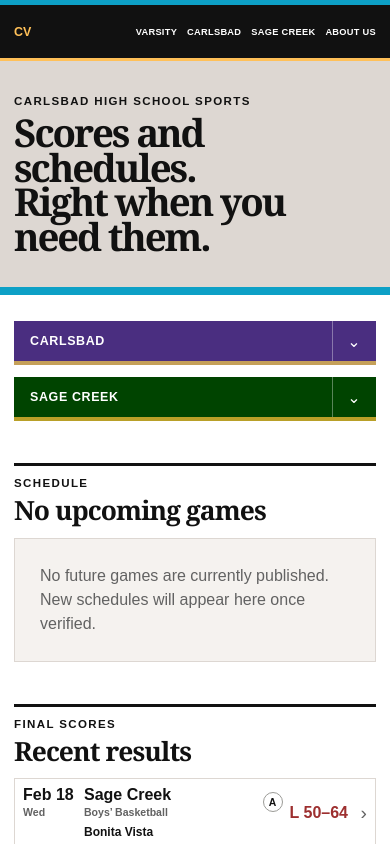
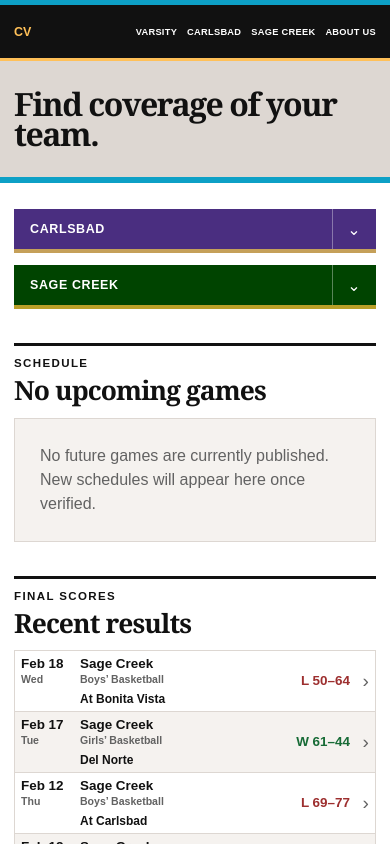
Before and after one commit to mattwilhalme/carlsbad-varsity, a Next.js app: page / in a window 390 px wide. Shown: the top 844 px of the page. Built offline with nearby package versions, Linux system fonts and the light colour scheme.

Commit message:
Condense schedules and simplify team identity

```diff
--- a/src/app/globals.css
+++ b/src/app/globals.css
@@ -14,10 +14,10 @@
 .nav-inner, .sport-links { display: flex; gap: 24px; overflow-x: auto; }
 .school-nav a, .sport-nav a { padding: 18px 0 15px; font-size: .74rem; font-weight: 800; letter-spacing: .06em; text-transform: uppercase; text-decoration: none; white-space: nowrap; border-bottom: 3px solid transparent; }
 .school-nav a[aria-current="page"], .school-nav a:hover { color: var(--city-gold); border-color: var(--city-gold); }
-.home-intro { padding: clamp(34px, 6vw, 68px) 0; color: #111; background: var(--city-sand); border-bottom: 8px solid var(--city-blue); }
-.home-intro h1 { max-width: 880px; margin: 8px 0 0; font: 900 clamp(2.4rem, 6vw, 5.2rem)/.9 Georgia, "Times New Roman", serif; letter-spacing: -.055em; }
+.home-intro { padding: clamp(28px, 4vw, 44px) 0; color: #111; background: var(--city-sand); border-bottom: 6px solid var(--city-blue); }
+.home-intro h1 { max-width: 880px; margin: 0; font: 900 clamp(2rem, 4vw, 3.5rem)/.94 Georgia, "Times New Roman", serif; letter-spacing: -.045em; }
 .home-dashboard { padding-block: 26px 80px; }
-.school-selectors { display: flex; flex-wrap: wrap; gap: 12px; margin-bottom: 42px; }
+.school-selectors { display: flex; flex-wrap: wrap; gap: 12px; width: min(100%, 900px); margin: 0 auto 32px; }
 .school-selector { position: relative; display: grid; grid-template-columns: auto 42px; color: white; background: var(--team-primary); border-bottom: 4px solid var(--team-gold); }
 .school-selector > a { min-width: 150px; padding: 13px 16px; font-size: .78rem; font-weight: 900; letter-spacing: .05em; text-decoration: none; text-transform: uppercase; }
 .school-selector details { border-left: 1px solid rgb(255 255 255 / .35); }
@@ -27,12 +27,12 @@
 .school-sport-menu { position: absolute; top: calc(100% + 4px); right: 0; display: grid; min-width: 210px; padding: 7px; color: var(--ink); background: white; border: 1px solid var(--line); box-shadow: 0 12px 28px rgb(0 0 0 / .16); }
 .school-sport-menu a { padding: 11px 12px; font-size: .78rem; font-weight: 800; text-decoration: none; }
 .school-sport-menu a:hover { background: var(--wash); }
-.home-section { margin-top: 42px; }
+.home-section { width: min(100%, 900px); margin: 34px auto 0; }
 .home-section-heading { display: flex; justify-content: space-between; gap: 20px; align-items: end; padding: 11px 0 14px; border-top: 3px solid #111; }
 .home-section-heading h2 { margin: 0; font: 900 clamp(1.65rem, 3vw, 2.5rem)/1 Georgia, serif; letter-spacing: -.035em; }
 .home-section-heading > time { color: var(--muted); font-size: .78rem; font-weight: 800; }
 .home-game-list { border: 1px solid var(--line); }
-.home-game-row { display: grid; grid-template-columns: 74px minmax(120px, 1fr) 24px minmax(160px, 1.4fr) auto 16px; gap: 12px; align-items: center; min-height: 58px; padding: 7px 14px; border-bottom: 1px solid var(--line); text-decoration: none; }
+.home-game-row { display: grid; grid-template-columns: 66px minmax(120px, .85fr) minmax(160px, 1.4fr) auto 14px; gap: 10px; align-items: center; min-height: 48px; padding: 5px 12px; border-bottom: 1px solid var(--line); font-size: .84rem; text-decoration: none; }
 .home-game-row:last-child { border-bottom: 0; }
 .home-game-row:nth-child(even) { background: var(--wash); }
 .home-game-row:hover { background: color-mix(in srgb, var(--city-blue) 10%, white); }
@@ -60,7 +60,7 @@
 .school-wordmark:focus-visible { outline-color: white; }
 .school-wordmark img { display: block; width: 100%; height: auto; object-fit: contain; }
 .team-hero { color: white; background: var(--team-primary); box-shadow: inset 0 -7px var(--team-gold); }
-.team-identity { display: grid; grid-template-columns: minmax(220px, 420px) 1fr; gap: 50px; align-items: center; min-height: 250px; padding-block: 35px 42px; }
+.team-identity { min-height: 0; padding-block: 32px 38px; }
 .team-logo { display: grid; place-items: center; min-height: 150px; padding: 22px; background: white; border-radius: 3px; }
 .team-logo-direct { padding: 0; background: transparent; }
 .team-logo-direct:focus-visible { outline-color: white; }
@@ -69,7 +69,7 @@
 .team-meta { margin: 16px 0 0; font-weight: 800; }
 .sport-nav { border-bottom: 1px solid var(--line); }
 .sport-nav a[aria-current="page"] { border-color: var(--team-primary); color: var(--team-primary); }
-.editorial-grid { display: grid; grid-template-columns: minmax(0, 2fr) minmax(260px, 1fr); gap: 50px; padding-block: 48px 90px; }
+.editorial-grid { display: grid; grid-template-columns: minmax(0, 2fr) minmax(260px, 1fr); gap: 36px; width: min(900px, calc(100% - 40px)); padding-block: 34px 72px; }
 .section-heading { display: flex; justify-content: space-between; gap: 20px; align-items: start; }
 .status-label, .placeholder-badge { display: inline-block; padding: 6px 8px; background: #eee; color: #444; font-size: .66rem; font-weight: 900; letter-spacing: .07em; text-transform: uppercase; }
 .empty-state { padding: 46px; background: var(--wash); border: 1px solid var(--line); }
@@ -80,7 +80,7 @@
 .schedule { grid-column: 1 / -1; }
 .schedule-header, .schedule-row { display: grid; grid-template-columns: minmax(96px, .7fr) minmax(210px, 2fr) minmax(110px, .8fr) 18px; align-items: center; }
 .schedule-header { min-height: 36px; padding-inline: 14px; color: white; background: #111; font-size: .64rem; font-weight: 900; letter-spacing: .08em; text-transform: uppercase; }
-.schedule-row { min-height: 54px; padding: 6px 14px; color: inherit; border-bottom: 1px solid var(--line); font-size: .84rem; text-decoration: none; }
+.schedule-row { min-height: 48px; padding: 5px 12px; color: inherit; border-bottom: 1px solid var(--line); font-size: .82rem; text-decoration: none; }
 .schedule-row:last-child { border-bottom: 0; }
 .schedule-row:nth-child(even) { background: var(--wash); }
 .schedule-row:hover { background: #e9e8e3; }
@@ -90,7 +90,7 @@
 .game-date, .game-outcome { display: flex; flex-direction: column; gap: 3px; }
 .game-date time, .game-opponent strong, .game-outcome strong { font-weight: 900; }
 .game-date span, .game-outcome span { color: var(--muted); font-size: .68rem; font-weight: 700; letter-spacing: .03em; text-transform: uppercase; }
-.game-opponent { display: flex; align-items: center; gap: 9px; }
+.game-opponent { display: flex; align-items: center; }
 .game-opponent strong { overflow: hidden; text-overflow: ellipsis; white-space: nowrap; }
 .site-code { flex: 0 0 22px; display: grid; place-items: center; width: 22px; height: 22px; border: 1px solid #9b9b97; border-radius: 50%; font-size: .65rem; font-weight: 900; text-decoration: none; cursor: help; }
 .opponent-mark { flex: 0 0 30px; display: grid; place-items: center; width: 30px; height: 30px; color: #555; background: #e5e5e1; border: 1px solid #cecec8; border-radius: 50%; font-size: .58rem; font-weight: 900; letter-spacing: -.02em; }
@@ -134,7 +134,7 @@
 .game-date-line { margin: 0; font: 700 1rem/1.4 Georgia, serif; }
 .game-detail-layout { display: grid; grid-template-columns: minmax(300px, .9fr) minmax(0, 1.5fr); gap: clamp(42px, 7vw, 84px); padding-block: 54px 90px; }
 .scoreboard { align-self: start; border: 1px solid var(--line); }
-.game-team { display: grid; grid-template-columns: 78px minmax(0, 1fr) auto; gap: 16px; align-items: center; min-height: 112px; padding: 18px; }
+.game-team { display: grid; grid-template-columns: minmax(0, 1fr) auto; gap: 16px; align-items: center; min-height: 92px; padding: 18px; }
 .game-team + .game-team { border-top: 1px solid var(--line); }
 .game-team-mark { display: grid; place-items: center; width: 78px; height: 58px; padding: 6px; background: var(--wash); }
 .game-team-mark img { width: 100%; height: 100%; object-fit: contain; }
@@ -181,14 +181,13 @@
   .school-selector { grid-template-columns: 1fr 44px; }
   .school-selector > a { min-width: 0; }
   .home-section-heading { align-items: start; flex-direction: column; gap: 7px; }
-  .home-game-row { grid-template-columns: 54px minmax(0, 1fr) 20px auto 12px; gap: 7px; padding-inline: 8px; }
+  .home-game-row { grid-template-columns: 52px minmax(0, 1fr) auto 12px; gap: 7px; min-height: 52px; padding-inline: 6px; }
   .home-game-team { grid-column: 2; }
-  .home-game-row .site-code { grid-column: 3; grid-row: 1; }
-  .home-game-opponent { grid-column: 2 / 4; grid-row: 2; font-size: .75rem; }
-  .home-game-row > strong { grid-column: 4; grid-row: 1 / 3; text-align: right; white-space: nowrap; }
-  .home-game-row .row-chevron { grid-column: 5; grid-row: 1 / 3; }
+  .home-game-opponent { grid-column: 2; grid-row: 2; font-size: .75rem; }
+  .home-game-row > strong { grid-column: 3; grid-row: 1 / 3; text-align: right; white-space: nowrap; }
+  .home-game-row .row-chevron { grid-column: 4; grid-row: 1 / 3; }
   .school-grid, .editorial-grid, .story-grid { grid-template-columns: 1fr; }
-  .team-identity { grid-template-columns: 1fr; gap: 25px; }
+  .team-identity { padding-block: 26px 32px; }
   .team-logo { min-height: 110px; max-width: 420px; }
   .team-logo-direct { min-height: 80px; }
   .school-wordmark { margin-block: 20px 24px; }
@@ -211,8 +210,7 @@
   .row-chevron { font-size: 1.2rem; }
   .game-detail-layout { grid-template-columns: 1fr; padding-top: 34px; }
   .game-hero-inner { padding-block: 30px 34px; }
-  .game-team { grid-template-columns: 62px minmax(0, 1fr) auto; min-height: 94px; padding: 14px; }
-  .game-team-mark { width: 62px; height: 48px; }
+  .game-team { grid-template-columns: minmax(0, 1fr) auto; min-height: 82px; padding: 14px; }
   .game-team > b { font-size: 2rem; }
   .game-facts div { grid-template-columns: 90px 1fr; gap: 14px; }
 }
--- a/src/app/page.tsx
+++ b/src/app/page.tsx
@@ -31,8 +31,7 @@
     <Link className="home-game-row" href={`/games/${game.id}/`} aria-label={`${school.shortName} ${team.sportName} ${game.homeAway.toLowerCase()} against ${game.opponent}, ${result}`}>
       <time dateTime={game.date}><strong>{date.toLocaleDateString("en-US", { month: "short", day: "numeric" })}</strong><span>{date.toLocaleDateString("en-US", { weekday: "short" })}</span></time>
       <span className="home-game-team"><strong>{school.shortName}</strong><small>{team.sportName}</small></span>
-      <span className="site-code" title={game.homeAway}>{game.homeAway.charAt(0)}</span>
-      <span className="home-game-opponent">{game.opponent}</span>
+      <span className="home-game-opponent">{game.homeAway === "Away" ? "At " : game.homeAway === "Neutral" ? "Vs. " : ""}{game.opponent}</span>
       <strong className={game.result ? `outcome-${game.result.toLowerCase()}` : undefined}>{result}</strong>
       <span className="row-chevron" aria-hidden="true">›</span>
     </Link>
@@ -50,7 +49,7 @@
 
   return (
     <main>
-      <section className="home-intro"><div className="page-shell"><p className="kicker">Carlsbad high school sports</p><h1>Scores and schedules.<br />Right when you need them.</h1></div></section>
+      <section className="home-intro"><div className="page-shell"><h1>Find coverage of your team.</h1></div></section>
       <section className="page-shell home-dashboard" aria-label="Carlsbad Varsity dashboard">
         <div className="school-selectors" aria-label="Choose a school or team">
           {Object.values(schools).map((school) => (
--- a/src/app/schools/[schoolSlug]/page.tsx
+++ b/src/app/schools/[schoolSlug]/page.tsx
@@ -1,4 +1,3 @@
-import Image from "next/image";
 import Link from "next/link";
 import { notFound } from "next/navigation";
 import { schools } from "@/data/site-data";
@@ -11,6 +10,5 @@
   const { schoolSlug } = await params;
   const school = schools[schoolSlug as SchoolSlug];
   if (!school) notFound();
-  const logoSrc = `${process.env.NEXT_PUBLIC_BASE_PATH ?? ""}${school.logo}`;
-  return <main><section className="home-hero school-overview" style={{"--team-primary": school.colors.primary, "--team-gold": school.colors.gold} as React.CSSProperties}><div className="page-shell"><p className="kicker">{school.mascot}</p><h1>{school.name}</h1><a className="school-wordmark" href={school.officialUrl} target="_blank" rel="noreferrer"><Image src={logoSrc} alt={`${school.name} athletics wordmark`} width={school.slug === "carlsbad" ? 2000 : 1527} height={school.slug === "carlsbad" ? 161 : 137} priority /><span className="visually-hidden">Visit the official {school.name} website</span></a><p className="dek">Choose a varsity team to view its season hub.</p></div></section><section className="page-shell school-grid"><div className="section-rule"><p className="kicker">Varsity sports</p><h2>Team pages</h2></div>{school.sports.map((slug) => { const label = slug === "boys-basketball" ? "Boys’ Basketball" : "Girls’ Basketball"; return <Link className="school-card" key={slug} href={`/schools/${school.slug}/${slug}/`}><span>2025–26</span><h3>{label}</h3><strong>Open team page →</strong></Link>; })}</section></main>;
+  return <main><section className="home-hero school-overview" style={{"--team-primary": school.colors.primary, "--team-gold": school.colors.gold} as React.CSSProperties}><div className="page-shell"><p className="kicker">{school.mascot}</p><h1>{school.name}</h1><p className="dek">Choose a varsity team to view its season hub.</p></div></section><section className="page-shell school-grid"><div className="section-rule"><p className="kicker">Varsity sports</p><h2>Team pages</h2></div>{school.sports.map((slug) => { const label = slug === "boys-basketball" ? "Boys’ Basketball" : "Girls’ Basketball"; return <Link className="school-card" key={slug} href={`/schools/${school.slug}/${slug}/`}><span>2025–26</span><h3>{label}</h3><strong>Open team page →</strong></Link>; })}</section></main>;
 }
```
Also changed, not shown: src/components/GameDetail.tsx (+4 -19 lines), src/components/TeamPage.tsx (+2 -14 lines).
